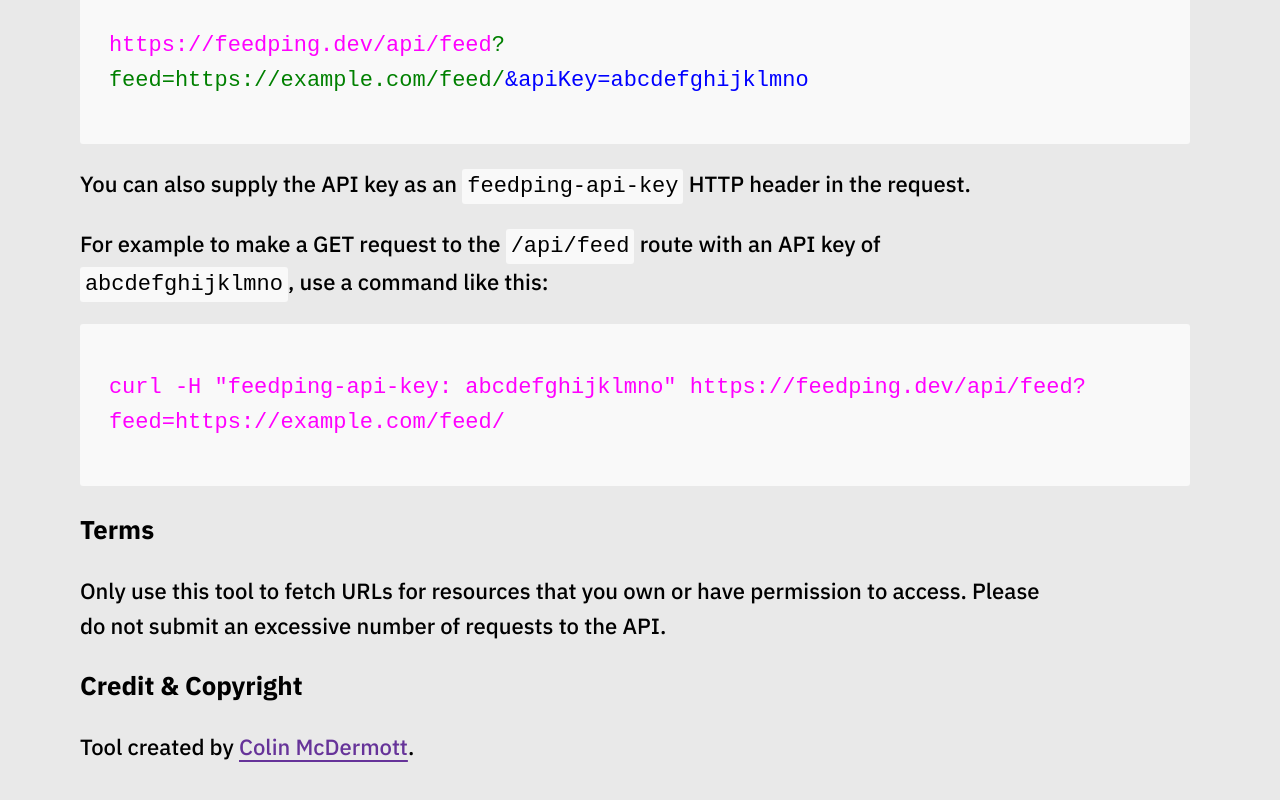
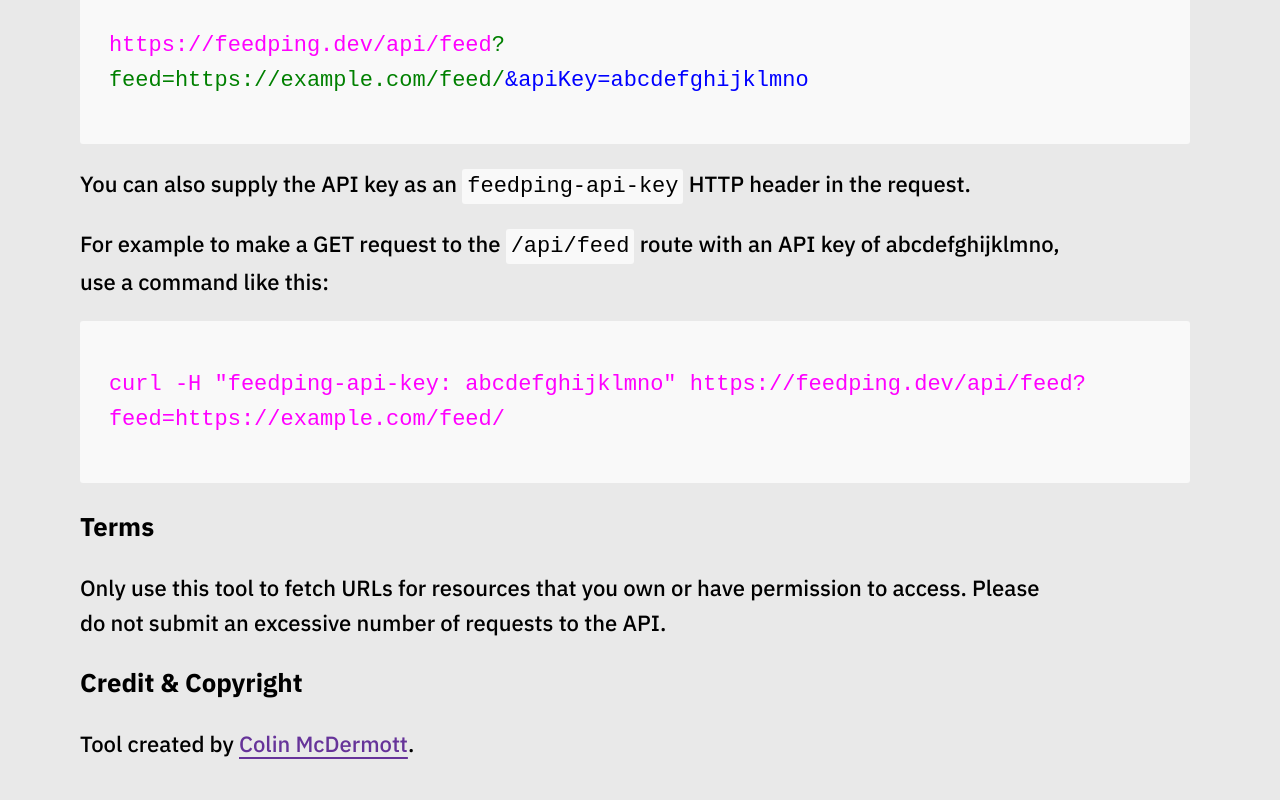
Before and after one commit to colinmcdermott/feedchecker-api, a Next.js app: page / in a window 1280 px wide. Shown: the part 2250-3050 px from the top of the page. Built offline with nearby package versions, Linux system fonts and the light colour scheme.

Commit message:
Update index.tsx

```diff
--- a/pages/index.tsx
+++ b/pages/index.tsx
@@ -160,7 +160,7 @@
 
         <p>You can also supply the API key as an <code>feedping-api-key</code> HTTP header in the request.</p>
 
-        <p>For example to make a GET request to the <code>/api/feed</code> route with an API key of <code>abcdefghijklmno</code>, use a command like this:</p>
+        <p>For example to make a GET request to the <code>/api/feed</code> route with an API key of abcdefghijklmno, use a command like this:</p>
 
         <code><pre><span>curl -H "feedping-api-key: abcdefghijklmno" https://feedping.dev/api/feed?feed=https://example.com/feed/</span></pre></code>
 
```
